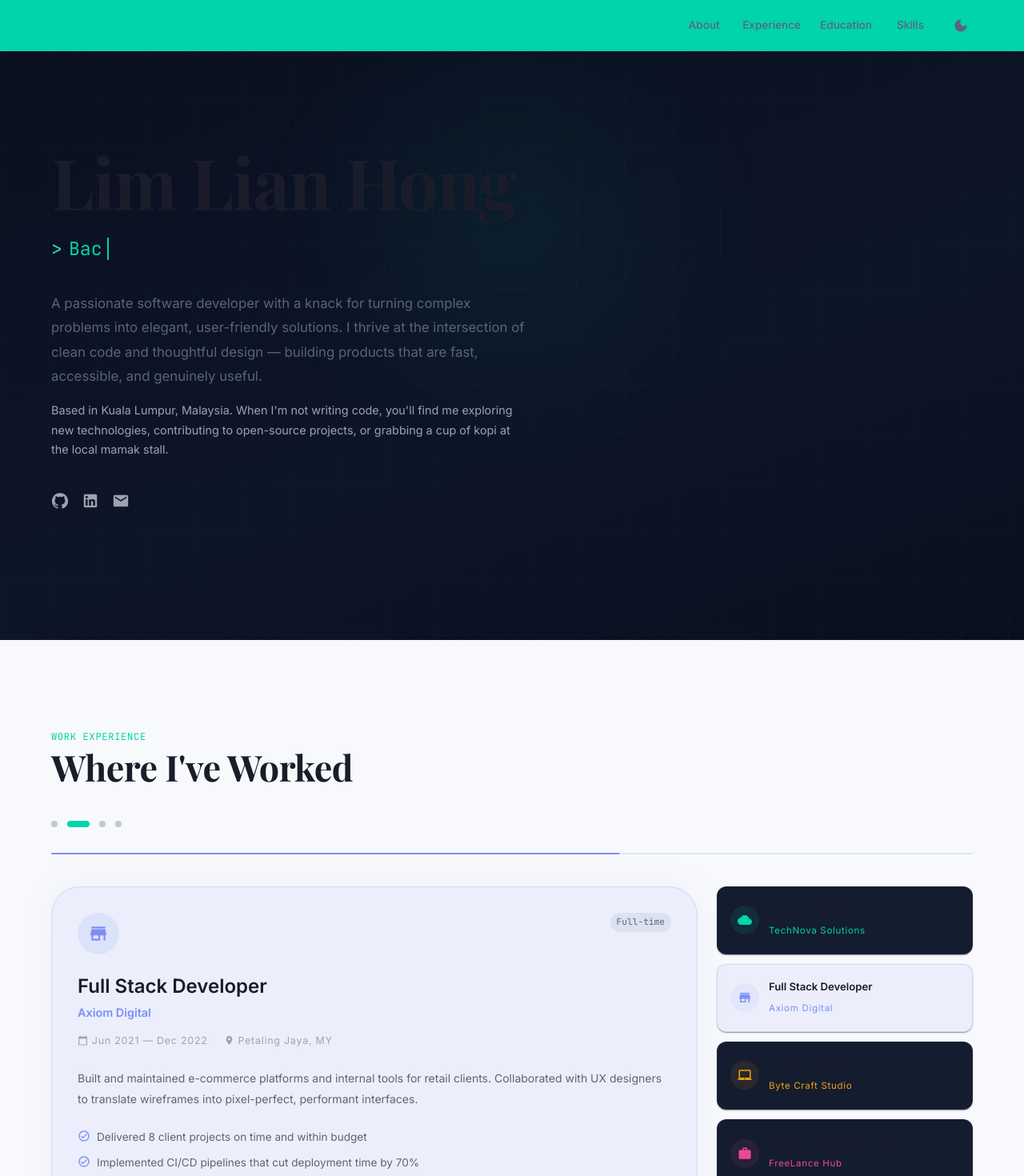
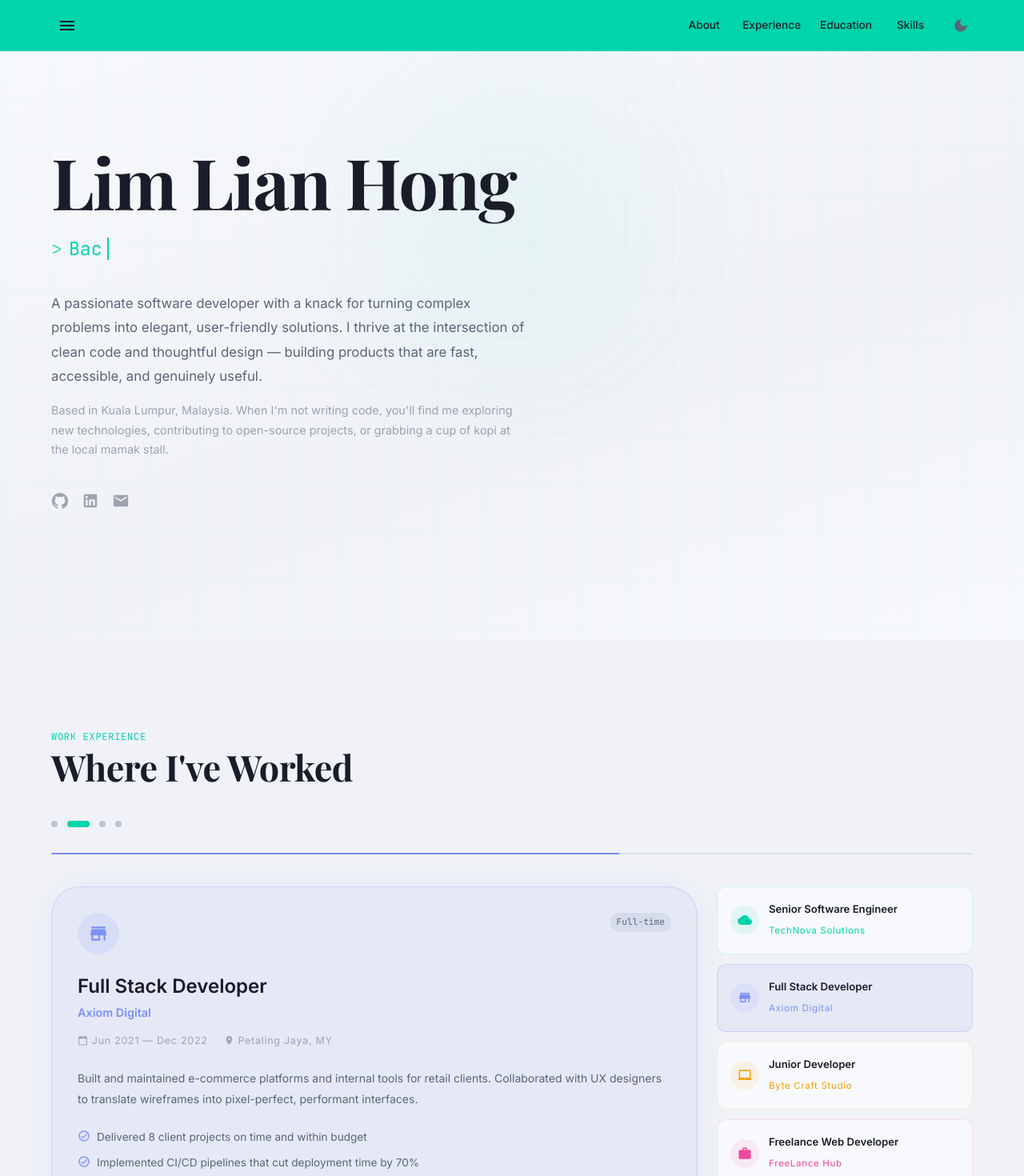
Before and after one commit to lianhong2210/Hong, a Next.js app: page / in a window 1280 px wide. Shown: the top 1470 px of the page at 80% size. Built offline with nearby package versions, Linux system fonts and the light colour scheme.

Commit message:
Fix: light mode styling

```diff
--- a/src/components/Experience/index.tsx
+++ b/src/components/Experience/index.tsx
@@ -376,9 +376,9 @@ export default function Experience() {
                 onClick={() => goTo(i)}
                 className={styles.sidebarCard}
                 sx={{
-                  background: active === i ? e.bgColor : "background.paper",
-                  bgcolor: active === i ? undefined : "#141C2F",
-                  border: `1px solid ${active === i ? e.color + "45" : "rgba(107,122,153,0.1)"}`,
+                  background: active === i ? e.bgColor : "var(--bg-card-unselected, #1a2138)",
+                  border: `1px solid ${active === i ? e.color + "45" : e.color + "25"}`,
+                  boxShadow: "none",
                   "&:hover": { borderColor: e.color + "50" },
                 }}
               >
--- a/src/components/Hero/index.module.scss
+++ b/src/components/Hero/index.module.scss
@@ -7,7 +7,7 @@
   padding-top: 96px;
   padding-bottom: 80px;
   overflow: hidden;
-  background: linear-gradient(160deg, #0a0f1e 0%, #0d1528 60%, #0a0f1e 100%);
+  background: linear-gradient(160deg, var(--bg-default, #0a0f1e) 0%, var(--bg-section-alt, #111827) 60%, var(--bg-default, #0a0f1e) 100%);
 }
 
 .gridBg {
--- a/src/components/Nav/index.module.scss
+++ b/src/components/Nav/index.module.scss
@@ -5,7 +5,7 @@
 }
 
 .appBarScrolled {
-  background: rgba(10, 15, 30, 0.94);
+  background: var(--bg-default, #0a0f1e);
   backdrop-filter: blur(14px);
   border-bottom: 1px solid var(--divider);
 }
@@ -49,8 +49,8 @@
 
 .drawerPaper {
   width: 240px;
-  background: #0e1425;
-  border-left: 1px solid rgba(107, 122, 153, 0.15);
+  background: var(--bg-paper, #141c2f);
+  border-left: 1px solid var(--divider);
 }
 
 .drawerHeader {
--- a/src/components/Nav/index.tsx
+++ b/src/components/Nav/index.tsx
@@ -47,14 +47,15 @@ export default function Nav() {
             <IconButton
               className={styles.mobileMenuBtn}
               onClick={() => setDrawerOpen(true)}
+              sx={{ color: "text.primary" }}
             >
-              <MenuIcon color="primary" />
+              <MenuIcon />
             </IconButton>
 
             <Typography
               variant="caption"
               sx={{
-                color: "primary.main",
+                color: "text.primary",
                 fontWeight: 700,
                 fontSize: "0.85rem",
                 letterSpacing: "0.1em",
@@ -74,11 +75,11 @@ export default function Nav() {
                 key={l.href}
                 href={l.href}
                 sx={{
-                  color: "text.secondary",
+                  color: "text.primary",
                   fontSize: "0.85rem",
                   fontWeight: 500,
                   "&:hover": {
-                    color: "primary.main",
+                    color: "#FFFFFF",
                     background: "transparent",
                   },
                 }}
--- a/src/components/Skills/index.tsx
+++ b/src/components/Skills/index.tsx
@@ -22,7 +22,7 @@ interface Skill {
 }
 
 const skills: Skill[] = [
-  { name: "Next.js", icon: "▲", color: "#FFFFFF", category: "Frontend" },
+  { name: "Next.js", icon: "▲", color: "#A9A9A9", category: "Frontend" },
   { name: "React", icon: "⚛️", color: "#61DAFB", category: "Frontend" },
   { name: "React Native", icon: "📱", color: "#61DAFB", category: "Frontend" },
   { name: "NestJs", icon: "🐈", color: "#EA2845", category: "Backend" },
@@ -134,7 +134,10 @@ export default function Skills() {
                     hovered === skill.name
                       ? skill.color + "12"
                       : "background.paper",
-                  bgcolor: hovered === skill.name ? undefined : "#141C2F",
+                  bgcolor:
+                    hovered === skill.name
+                      ? undefined
+                      : "var(--bg-paper, #141C2F)",
                   border: `1px solid ${hovered === skill.name ? skill.color + "50" : "rgba(107,122,153,0.1)"}`,
                   boxShadow:
                     hovered === skill.name
--- a/src/pages/_app.tsx
+++ b/src/pages/_app.tsx
@@ -3,6 +3,7 @@ import Head from "next/head";
 import MuiProvider from "../components/MuiProvider";
 import { ThemeProvider } from "../contexts/ThemeContext";
 import { ScrollProvider } from "../contexts/ScrollContext";
+import "../styles/_variables.scss";
 
 export default function App({ Component, pageProps }: AppProps) {
   return (
--- a/src/styles/_variables.scss
+++ b/src/styles/_variables.scss
@@ -4,6 +4,7 @@
   --bg-default: #0a0f1e;
   --bg-paper: #141c2f;
   --bg-section-alt: #111827;
+  --bg-card-unselected: #1a2138;
   --text-primary: #f0ede6;
   --text-secondary: #9eb3cc;
   --text-disabled: #6b7a99;
@@ -15,8 +16,9 @@
 
 [data-theme="light"] {
   --bg-default: #f8f9fc;
-  --bg-paper: #ffffff;
+  --bg-paper: #f8f9fc;
   --bg-section-alt: #f0f2f7;
+  --bg-card-unselected: #f8f9fc;
   --text-primary: #1a1d29;
   --text-secondary: #5a6577;
   --text-disabled: #9ca3af;
```
